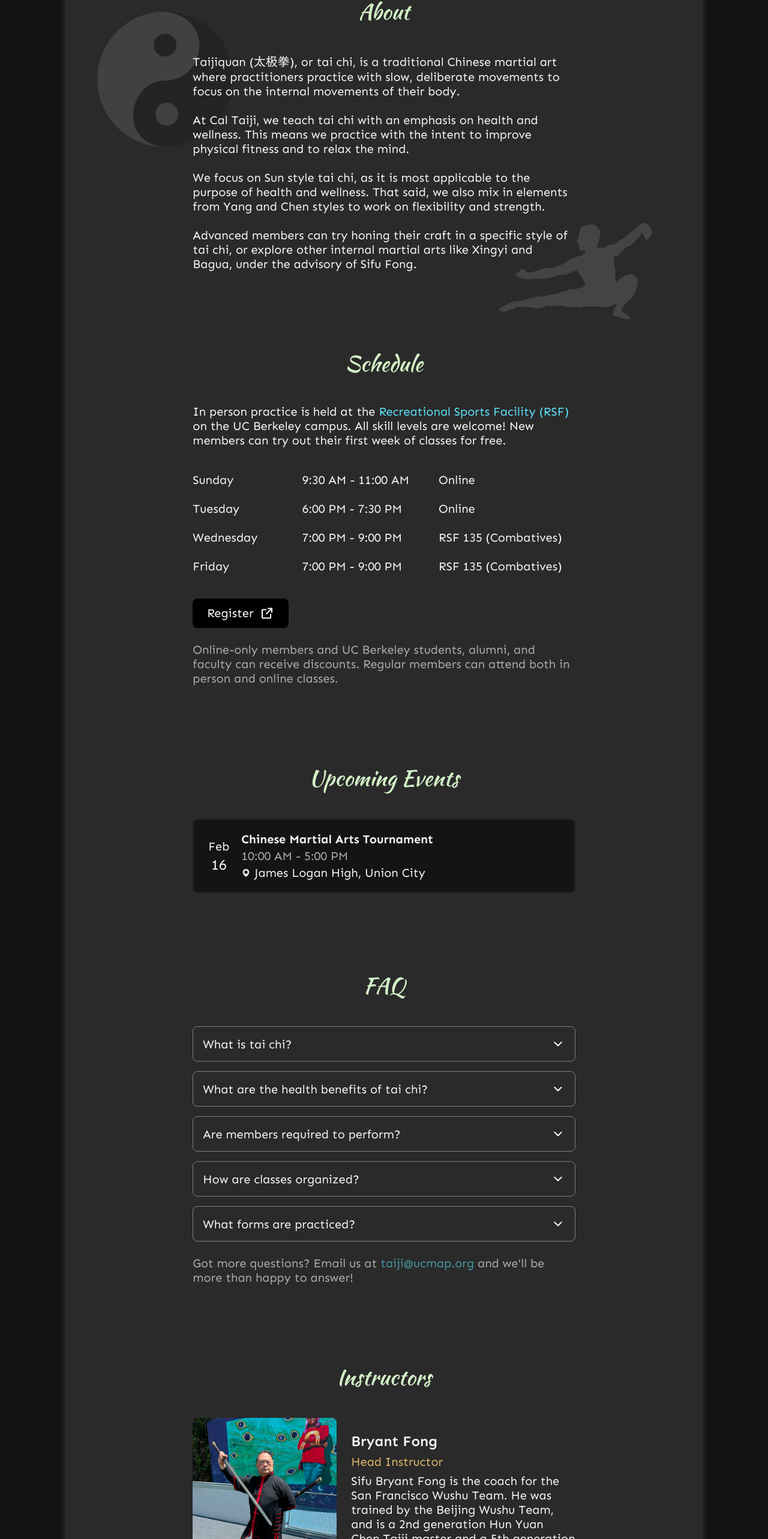
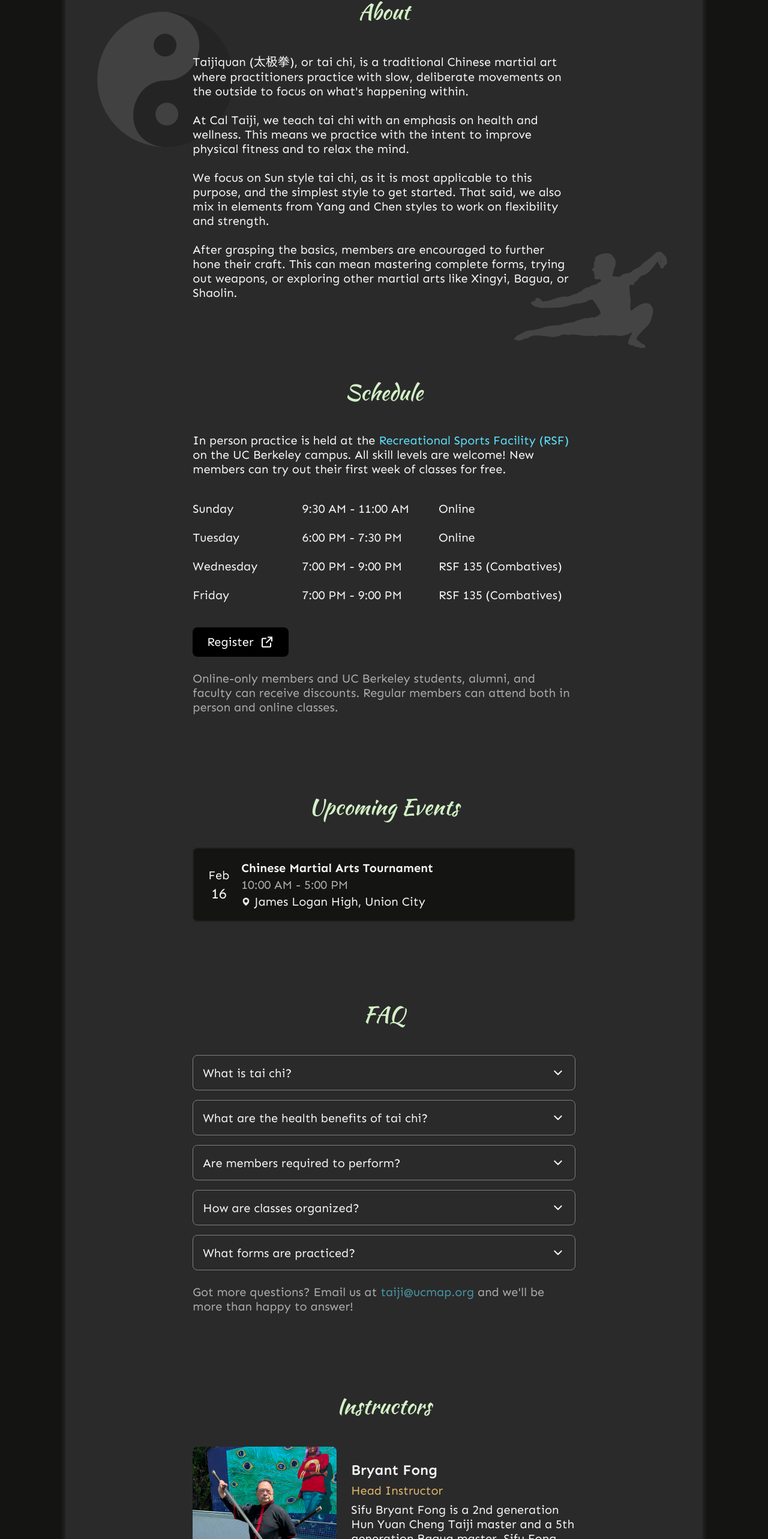
Before and after one commit to jinkang-0/berkeleytaiji, a Next.js app: page / in a window 1280 px wide. Shown: the part 1265-3831 px from the top of the page at 60% size. Built offline with nearby package versions, Linux system fonts and the light colour scheme.

Commit message:
text revisions; animate event list, instructors

```diff
--- a/components/home/about-section.module.scss
+++ b/components/home/about-section.module.scss
@@ -23,7 +23,7 @@
     position: absolute;
     bottom: 0;
     right: 0;
-    transform: translate(50%, 50%);
+    transform: translate(60%, 50%);
   }
 }
 
--- a/components/home/about-section.tsx
+++ b/components/home/about-section.tsx
@@ -10,20 +10,22 @@ export default function AboutSection() {
         <YinYang className={styles.yinyang} />
         <p>
           Taijiquan (太极拳), or tai chi, is a traditional Chinese martial art
-          where practitioners practice with slow, deliberate movements to focus
-          on the internal movements of their body.
+          where practitioners practice with slow, deliberate movements on the
+          outside to focus on what&apos;s happening within.
           <br /> <br />
           At Cal Taiji, we teach tai chi with an emphasis on health and
           wellness. This means we practice with the intent to improve physical
           fitness and to relax the mind.
           <br /> <br />
-          We focus on Sun style tai chi, as it is most applicable to the purpose
-          of health and wellness. That said, we also mix in elements from Yang
-          and Chen styles to work on flexibility and strength.
+          We focus on Sun style tai chi, as it is most applicable to this
+          purpose, and the simplest style to get started. That said, we also mix
+          in elements from Yang and Chen styles to work on flexibility and
+          strength.
           <br /> <br />
-          Advanced members can try honing their craft in a specific style of tai
-          chi, or explore other internal martial arts like Xingyi and Bagua,
-          under the advisory of Sifu Fong.
+          After grasping the basics, members are encouraged to further hone
+          their craft. This can mean mastering complete forms, trying out
+          weapons, or exploring other martial arts like Xingyi, Bagua, or
+          Shaolin.
         </p>
         <SingleWhip className={styles.singlewhip} />
       </div>
--- a/components/home/event-card.module.scss
+++ /dev/null
@@ -1,40 +0,0 @@
-@use "lib/colors";
-@use "lib/breakpoints";
-
-.card {
-  display: flex;
-  padding: 20px 24px;
-  gap: 20px;
-  width: 100%;
-  border: 2px colors.$grayDark solid;
-  background: colors.$bg;
-  border-radius: 8px;
-
-  header {
-    display: flex;
-    flex-direction: column;
-    gap: 4px;
-    justify-content: center;
-    align-items: center;
-
-    span {
-      font-size: 1.5rem;
-    }
-  }
-
-  .cardBody {
-    display: flex;
-    flex-direction: column;
-    gap: 4px;
-
-    span {
-      color: colors.$gray;
-    }
-
-    div {
-      display: flex;
-      gap: 6px;
-      align-items: center;
-    }
-  }
-}
--- a/components/home/event-card.tsx
+++ b/components/home/event-card.tsx
@@ -1,7 +1,7 @@
 import { Event } from "@/lib/types";
-import styles from "./event-card.module.scss";
 import MapIcon from "@/icons/map";
 import { getDate, getMonth } from "@/lib/utils";
+import styles from "./events-section.module.scss";
 
 interface EventCardProps {
   event: Event;
--- a/components/home/event-list-client.tsx
+++ b/components/home/event-list-client.tsx
@@ -1,34 +1,24 @@
 "use client";
 
+import { useState } from "react";
+import { ButtonGhost } from "../ui/button";
 import styles from "./events-section.module.scss";
-import { useMemo, useState } from "react";
-import EventCard from "./event-card";
-import { ButtonGhost } from "../ui/button";
-import { Event } from "@/lib/types";
 
 interface EventListClientProps {
-  events: Event[];
+  children: React.ReactNode;
 }
 
-export default function EventListClient({ events }: EventListClientProps) {
+export default function EventListClient({ children }: EventListClientProps) {
   const [expanded, setExpanded] = useState(false);
-  const isOverflowing = useMemo(() => events.length > 3, [events.length]);
 
   return (
-    <div className={styles.eventsList}>
-      {events.slice(0, 3).map((ev, idx) => (
-        <EventCard event={ev} key={ev.name + idx} />
-      ))}
-      {isOverflowing && expanded
-        ? events
-            .slice(3)
-            .map((ev, idx) => <EventCard event={ev} key={ev.name + idx} />)
-        : null}
-      {isOverflowing && (
-        <ButtonGhost onClick={() => setExpanded((prev) => !prev)}>
-          {expanded ? "show less" : "show more"}
-        </ButtonGhost>
-      )}
-    </div>
+    <>
+      <div className={`${styles.extras} ${expanded ? styles.expanded : ""}`}>
+        {children}
+      </div>
+      <ButtonGhost onClick={() => setExpanded((prev) => !prev)}>
+        {expanded ? "show less" : "show more"}
+      </ButtonGhost>
+    </>
   );
 }
--- a/components/home/event-list.tsx
+++ b/components/home/event-list.tsx
@@ -5,6 +5,7 @@ import styles from "./events-section.module.scss";
 import LeavesIcon from "@/icons/leaves";
 import { compareDate } from "@/lib/utils";
 import { SAMPLE_EVENTS } from "@/data/sample";
+import EventCard from "./event-card";
 
 export const EventListPlaceholder = () => {
   return (
@@ -30,9 +31,21 @@ export default async function EventList() {
   //   .filter((ev) => compareDate(today, ev.date, ev.to))
   //   .slice(0, 10);
   const events = SAMPLE_EVENTS;
+  const hasOverflow = events.length > 3;
 
   return events.length > 0 ? (
-    <EventListClient events={events} />
+    <div className={styles.eventsList}>
+      {events.slice(0, 3).map((ev, idx) => (
+        <EventCard event={ev} key={ev.name + idx} />
+      ))}
+      {hasOverflow ? (
+        <EventListClient>
+          {events.slice(3, 10).map((ev, idx) => (
+            <EventCard event={ev} key={ev.name + idx} />
+          ))}
+        </EventListClient>
+      ) : null}
+    </div>
   ) : (
     <div className={styles.emptyAnnouncer}>
       <LeavesIcon />
--- a/components/home/events-section.module.scss
+++ b/components/home/events-section.module.scss
@@ -1,5 +1,6 @@
 @use "./sections.module.scss";
 @use "lib/colors";
+@use "lib/breakpoints";
 
 .eventsList {
   display: flex;
@@ -8,7 +9,8 @@
 
   button {
     width: fit-content;
-    color: colors.$link;
+    color: colors.$gray;
+    margin: 0 auto;
   }
 
   .placeholder {
@@ -19,9 +21,60 @@
   }
 }
 
+.extras {
+  display: flex;
+  flex-direction: column;
+  gap: 16px;
+  max-height: 0;
+  overflow: hidden;
+  transition: 300ms ease-in-out;
+
+  &.expanded {
+    max-height: 62.5rem;
+  }
+}
+
 .emptyAnnouncer {
   display: flex;
   gap: 24px;
   align-items: center;
   margin: 0 auto;
 }
+
+.card {
+  display: flex;
+  padding: 20px 24px;
+  gap: 20px;
+  width: 100%;
+  border: 2px colors.$grayDark solid;
+  background: colors.$bg;
+  border-radius: 8px;
+
+  header {
+    display: flex;
+    flex-direction: column;
+    gap: 4px;
+    justify-content: center;
+    align-items: center;
+
+    span {
+      font-size: 1.5rem;
+    }
+  }
+
+  .cardBody {
+    display: flex;
+    flex-direction: column;
+    gap: 4px;
+
+    span {
+      color: colors.$gray;
+    }
+
+    div {
+      display: flex;
+      gap: 6px;
+      align-items: center;
+    }
+  }
+}
--- a/components/home/instructor-card.tsx
+++ b/components/home/instructor-card.tsx
@@ -13,7 +13,12 @@ export default function InstructorDescription({ children }: DescriptionProps) {
 
   return (
     <div className={styles.desc}>
-      <p className={expanded ? styles.expanded : ""}>{children}</p>
+      <div className={`${styles.textbox} ${expanded ? styles.expanded : ""}`}>
+        <p className={styles.truncated} aria-hidden>
+          {children}
+        </p>
+        <p className={styles.text}>{children}</p>
+      </div>
       <footer>
         <ButtonGhost onClick={() => setExpanded((prev) => !prev)}>
           {expanded ? "show less" : "show more"}
--- a/components/home/instructors-section.module.scss
+++ b/components/home/instructors-section.module.scss
@@ -25,19 +25,48 @@
   }
 
   .desc {
-    p {
-      $lines: 8;
+    $lines: 8;
+    $lh: 1.5rem;
+    $maxh: 93.75rem;
 
-      display: -webkit-box;
-      -webkit-line-clamp: $lines;
-      line-clamp: $lines;
-      -webkit-box-orient: vertical;
+    .textbox {
+      position: relative;
+      max-height: $lh * $lines;
       overflow: hidden;
+      transition: max-height 300ms ease-in-out;
+
+      p.truncated {
+        display: -webkit-box;
+        -webkit-line-clamp: $lines;
+        line-clamp: $lines;
+        -webkit-box-orient: vertical;
+        overflow: hidden;
+        position: absolute;
+        top: 0;
+        left: 0;
+        opacity: 1;
+        background: colors.$card;
+        z-index: 1;
+      }
+
+      p.text {
+        position: relative;
+        opacity: 0;
+        transition: opacity 200ms linear;
+      }
 
       &.expanded {
-        -webkit-line-clamp: 99999;
-        line-clamp: 99999;
-        max-height: 100%;
+        max-height: $maxh;
+
+        p.truncated {
+          opacity: 0;
+          transition: opacity 0ms;
+        }
+
+        p.text {
+          opacity: 1;
+          transition: opacity 0ms;
+        }
       }
     }
 
--- a/components/home/instructors-section.tsx
+++ b/components/home/instructors-section.tsx
@@ -17,20 +17,13 @@ export default function InstructorsSection() {
             <h5>Bryant Fong</h5>
             <h6>Head Instructor</h6>
             <InstructorDescription>
-              Sifu Bryant Fong is the coach for the San Francisco Wushu Team. He
-              was trained by the Beijing Wushu Team, and is a 2nd generation Hun
-              Yuan Chen Taiji master and a 5th generation Bagua master. Sifu
-              Fong has competed nationally and internationally, and served as
-              the US Wushu Team Coach at the 1st World Wushu championships.
+              Sifu Bryant Fong is a 2nd generation Hun Yuan Cheng Taiji master
+              and a 5th generation Bagua master. Sifu Fong has competed
+              nationally and internationally, and served as the coach for the US
+              Wushu Team at the 1st World Wushu Championships. Currently, he is
+              the coach for the San Francisco Wushu Team.
               <br /> <br />
-              Sifu Bryant Fong graduated from the University of California,
-              Berkeley with a BA degree in Social Sciences in 1971. He was a
-              California Artist in Residence from 1985-1988, and was assigned to
-              teach Wushu to teenagers at Newcomer High School. He was awarded
-              his International Wushu Coaching Certificate in 1987, by the
-              Chinese Wushu Research Institute of PRC.
-              <br /> <br />
-              Sifu Fong is proficient in both traidtional as well as modern
+              Sifu Fong is proficient in both traditional as well as modern
               Wushu. He is a graduate of the San Francisco Jing-Wu Academy,
               under the instruction of the famous Grandmaster Jackman Wong, a
               master of Taijiquan, Xingyiquan, and Northern Shaolin, well known
@@ -67,12 +60,12 @@ export default function InstructorsSection() {
               In 2019, Mason was invited to train in Beijing at the Baguazhang
               Wushu Culture Museum, Renmin University of China, and the Capital
               University of Physical Education and Sports Medicine, meeting his
-              teacher&apos;s Baguazhang master Zhao Dayuan, the 4th generation
+              teacher&apos;s Baguazhang master, Zhao Dayuan, the 4th generation
               grandmaster of Liang style Baguazhang.
               <br /> <br />
               Mason became a Certified Trainer of Medical Taiji under the US
               Collegiate Taiji Federation (USCTF) in 2022 and has since served
-              as a teacher for the USCTF, at the behest of Dr. Daniel Chi-Hsing
+              as a teacher for the USCTF at the behest of Dr. Daniel Chi-Hsing
               Weng, in their ongoing training courses for therapists and
               instructors.
               <br /> <br />
--- a/package.json
+++ b/package.json
@@ -12,6 +12,7 @@
     "@radix-ui/react-accordion": "^1.2.3",
     "google-auth-library": "^9.15.0",
     "google-spreadsheet": "^4.1.4",
+    "motion": "^12.4.2",
     "next": "15.1.3",
     "next-nprogress-bar": "^2.4.3",
     "react": "^19.0.0",
```
Also changed, not shown: 1 other file (tests, documents, lock files or other folders).
